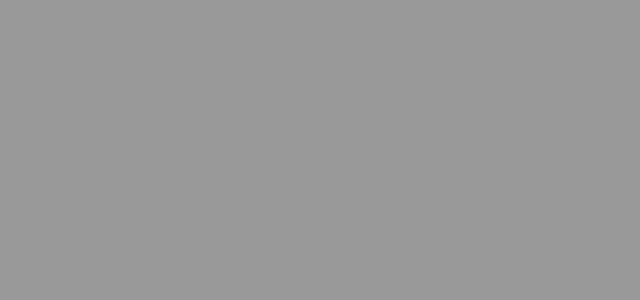
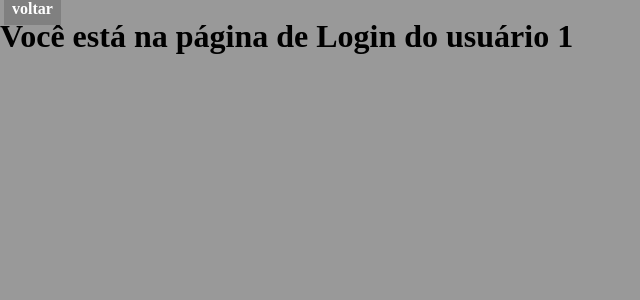
Before and after one commit to MoreiraMatheus/estudos-e-testes, a React (Create React App) app in the folder playground react/react-playground/: page /login/1 in a window 1280 px wide. Before the commit this address had no page. Shown: the top 300 px of the page, without its empty margins (0-640 px from the left). Built offline with nearby package versions, Linux system fonts and the light colour scheme.

Commit message:
aprendendo como usar rotas

```diff
--- a/playground react/react-playground/src/App/App.tsx
+++ b/playground react/react-playground/src/App/App.tsx
@@ -5,7 +5,7 @@ import { light_theme } from "../styles/themes/light";
 import { dark_theme } from "../styles/themes/dark";
 
 import { Header } from "../components/Header/Header";
-import { MainRoutes } from "../pages/routes";
+import { MainRoutes } from "../Routes/routes";
 
 import { BrowserRouter as Router } from "react-router-dom";
 
--- a/playground react/react-playground/src/pages/routes.tsx
+++ b/playground react/react-playground/src/Routes/routes.tsx
@@ -3,13 +3,15 @@ import { Routes, Route} from 'react-router-dom'
 import { Home } from '../pages/Home'
 import { Contact } from '../pages/Contact'
 import { Login } from '../pages/Login'
+import { Error } from '../pages/Error'
 
 export function MainRoutes(){
   return(
     <Routes>
       <Route path="/" element={<Home />} />
-      <Route path="/login" element={<Login />} />
+      <Route path="/login/:id" element={<Login />} />
       <Route path="/contact" element={<Contact />} />
+      <Route path="*" element={<Error />} />
     </Routes>
   )
 }
--- a/playground react/react-playground/src/components/Header/Header.tsx
+++ b/playground react/react-playground/src/components/Header/Header.tsx
@@ -1,6 +1,6 @@
 import { useNavigate } from "react-router-dom";
 
-import { StyledLink } from "./style";
+import { StyledLink } from "../StyledLink/style";
 
 export function Header() {
   const navigate = useNavigate();
@@ -11,7 +11,7 @@ export function Header() {
 
       <StyledLink onClick={() => navigate("/contact")}>Contato</StyledLink>
 
-      <StyledLink onClick={() => navigate("/login")}>Login</StyledLink>
+      <StyledLink onClick={() => navigate("/login/2")}>Login</StyledLink>
     </>
   );
 }
--- /dev/null
+++ b/playground react/react-playground/src/pages/Error.jsx
@@ -0,0 +1,3 @@
+export function Error(){
+  return (<h1> Ops página não encontrada</h1> )
+}
--- a/playground react/react-playground/src/pages/Login.tsx
+++ b/playground react/react-playground/src/pages/Login.tsx
@@ -1,5 +1,16 @@
+import { useParams } from "react-router-dom"
+import { useNavigate } from "react-router-dom";
+
+import { StyledLink } from "../components/StyledLink/style";
+
 export function Login(){
+  const navigate = useNavigate()
+  const { id } = useParams()
+
   return(
-    <h1>Você está na página de Login</h1>
+    <>
+      <StyledLink onClick={()=> navigate('/')}>voltar</StyledLink>
+      <h1>Você está na página de Login do usuário {id}</h1>
+    </>
   )
 }
```
Also changed, not shown: playground react/react-playground/src/components/StyledLink/style.ts (renamed from playground react/react-playground/src/components/Header/style.ts).
